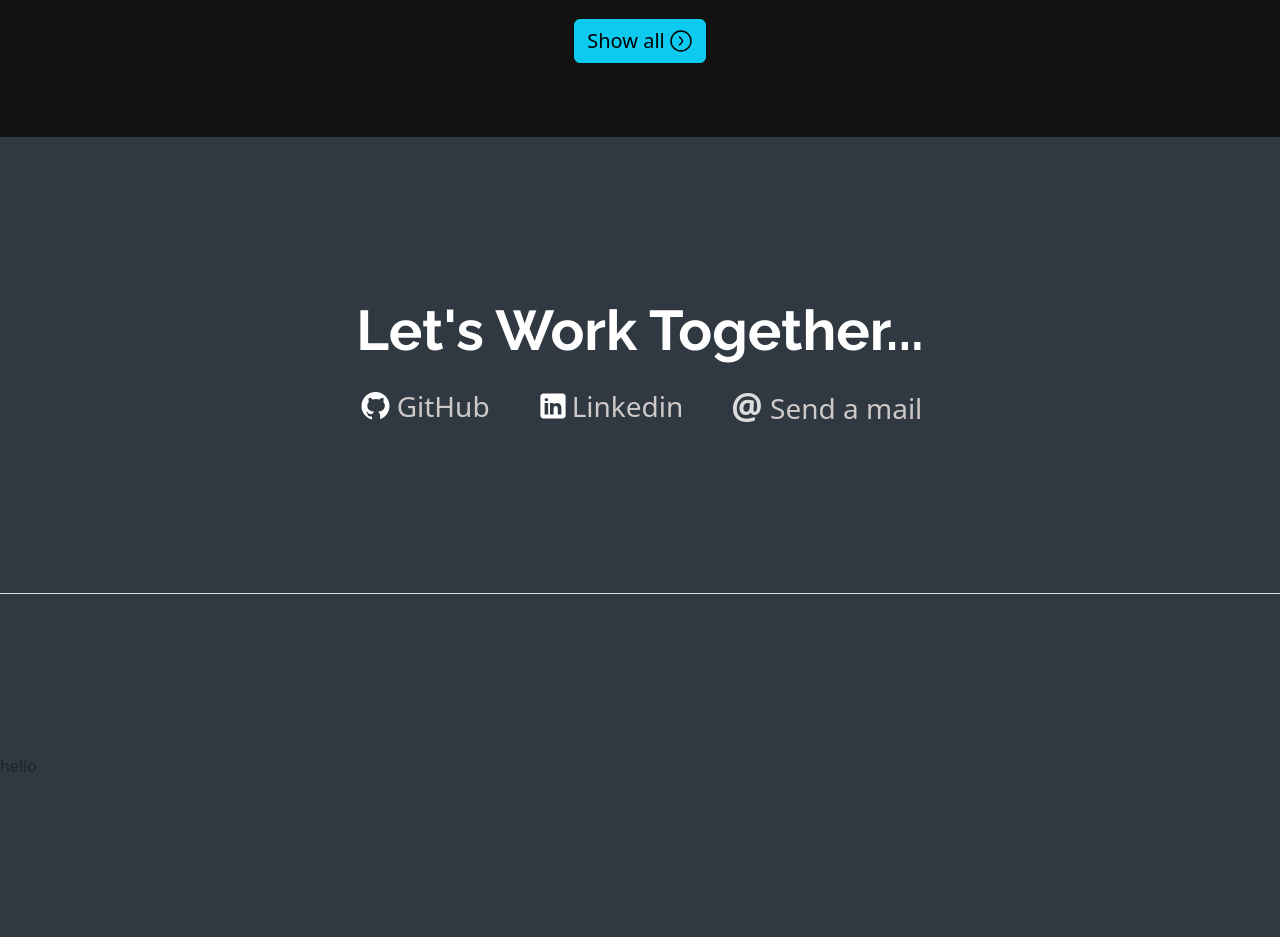
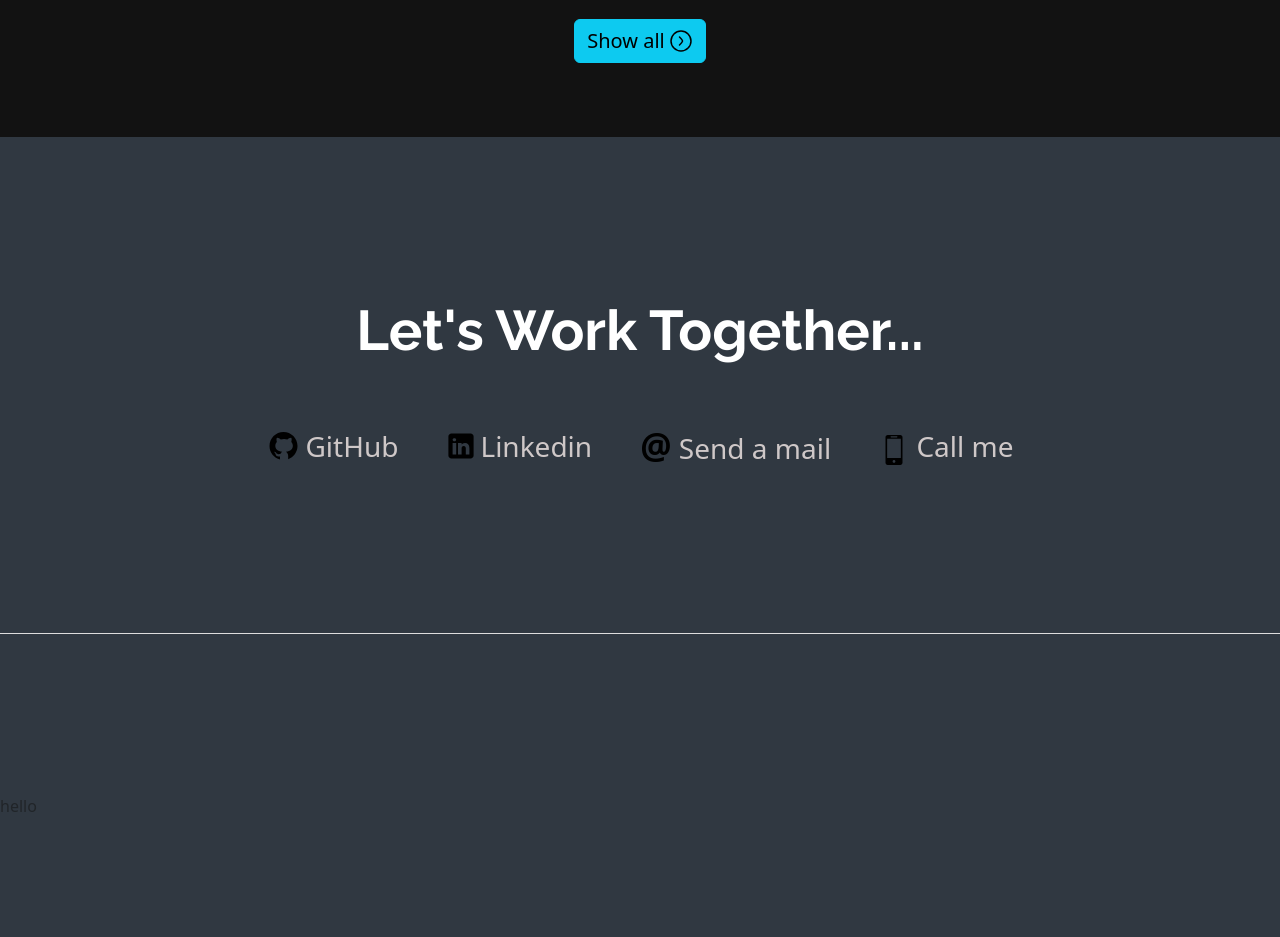
Before and after one commit to smanish2401/my-portfolio, a website: page index.html in a window 1280 px wide. Shown: the part 1857-2794 px from the top of the page. Drawn offline with nearby package versions, Linux system fonts and the light colour scheme.

Commit message:
add my contact links

```diff
--- a/index.html
+++ b/index.html
@@ -134,24 +134,19 @@
                 </a>
             </div>
         </section>
-        <section class="section-third  d-flex flex-column gap-2   justify-content-center align-items-center "
+        <section class="section-third  d-flex flex-column gap-5    justify-content-center align-items-center "
             id="contact-me">
             <div class="Title">
-                <h2 class="text text-white ">Let's Work Together...</h2>
+                <h2 class="text text-white text-center ">Let's Work Together...</h2>
             </div>
-            <div class="links d-flex align-items-center gap-5  ">
-                <div class="github ">
+            <div class="contact-links d-flex gap-5 flex-wrap w-100 align-items-center justify-content-center    ">
 
-                <a class="txt text-decoration-none fs-3  fw-normal d-flex gap-1"  href="" > <img src="images/github.svg" alt=""> GitHub</a>
-            </div>
-                <div class="linkedin ">
 
-                <a class="txt text-decoration-none fs-3  fw-normal d-flex gap-1  " href=""><img src="images/linkedin.svg" alt="">Linkedin</a>
-            </div>
-                <div class="mail ">
+                <a class="txt text-decoration-none fs-3  fw-normal d-flex gap-1"  href="https://github.com/smanish2401" > <img src="images/github.svg" alt=""> GitHub</a>
+                <a class="txt text-decoration-none fs-3  fw-normal d-flex gap-1  " href="https://linkedin.com/in/manish-sharma-393028287"><img src="images/linkedin.svg" alt="">Linkedin</a>
+                <a class="txt text-decoration-none fs-3  fw-normal  " href="mailto:smanish2401@gmail.com"><span class="mail">@</span> Send a mail</a>
+                <a class="txt text-decoration-none fs-3  fw-normal  " href="tel:7221034353"><img src="images/call.svg" alt=""> Call me</a>
 
-                <a class="txt text-decoration-none fs-3  fw-normal  " href="mailto:smanish2401@gmail.com"><span>@</span> Send a mail</a>
-            </div>
             </div>
 
         </section>
--- a/style.css
+++ b/style.css
@@ -243,16 +243,20 @@ nav ul li a:hover {
       font-size: 3.5rem;
 
 }
-.links img{
-    filter: invert(1);
+.contact-links a{
+    transition: transform 0.3s ease-out
 }
-.links .txt{
+
+.contact-links .txt{
     color: rgb(207, 200, 200);
 }
-.mail span{
+.mail {
     font-size: 35px;
     font-weight: bold;
-    color: #ddd;
+    color:black;
+}
+.section-third a:hover{
+    transform: translateY(8px);
 }
 
 
```
Also changed, not shown: images/call.svg (added), images/mail.svg (added).
